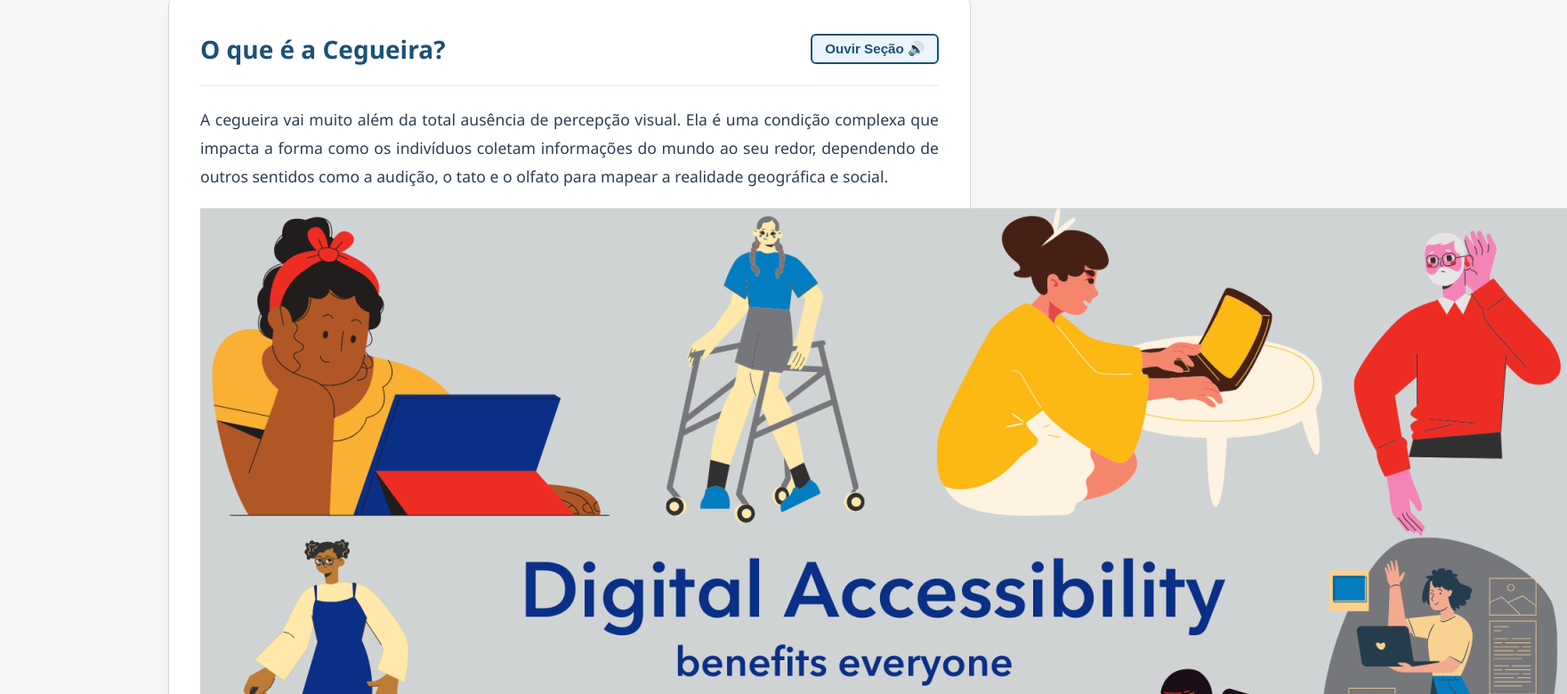
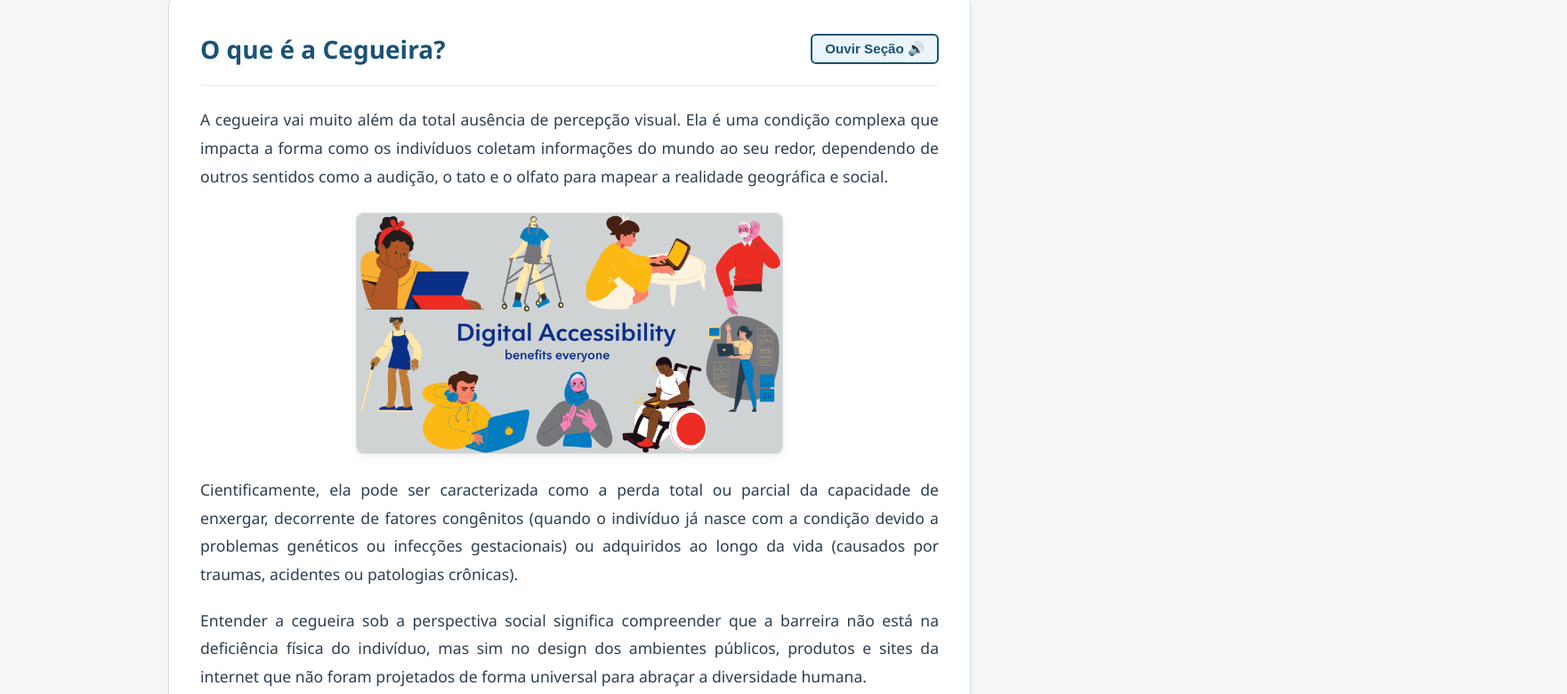
Before and after one commit to kzx1234/site-projeto-integrador-programa-o, a plain HTML site: page index.html in a window 1280 px wide. Shown: the part 523-1303 px from the top of the page at 89% size, 1761 px wide, since content can reach past the window. Drawn offline with Linux system fonts and the light colour scheme.

Commit message:
Update style.css

```diff
--- a/style.css
+++ b/style.css
@@ -333,3 +333,27 @@ footer {
 }
 
 .hidden { display: none !important; }
+
+/* AJUSTE PROPORCIONAL E CENTRALIZADO DA IMAGEM */
+.image-wrapper {
+    width: 100%;
+    max-width: 480px;      /* Restringe o tamanho dentro do card */
+    margin: 25px auto;      /* Centraliza horizontalmente e dá espaço dos textos */
+    display: block;
+    border-radius: 8px;
+    overflow: hidden;
+    box-shadow: 0 4px 10px rgba(0,0,0,0.06);
+    border: 1px solid var(--border-color);
+}
+
+.image-wrapper img {
+    width: 100%;
+    height: auto;
+    display: block;
+    object-fit: contain;    /* Mantém as proporções reais da arte */
+}
+
+/* Filtro opcional de conforto visual no tema de Alto Contraste */
+body.theme-contrast .image-wrapper img {
+    filter: brightness(0.85) contrast(1.1);
+}
```
